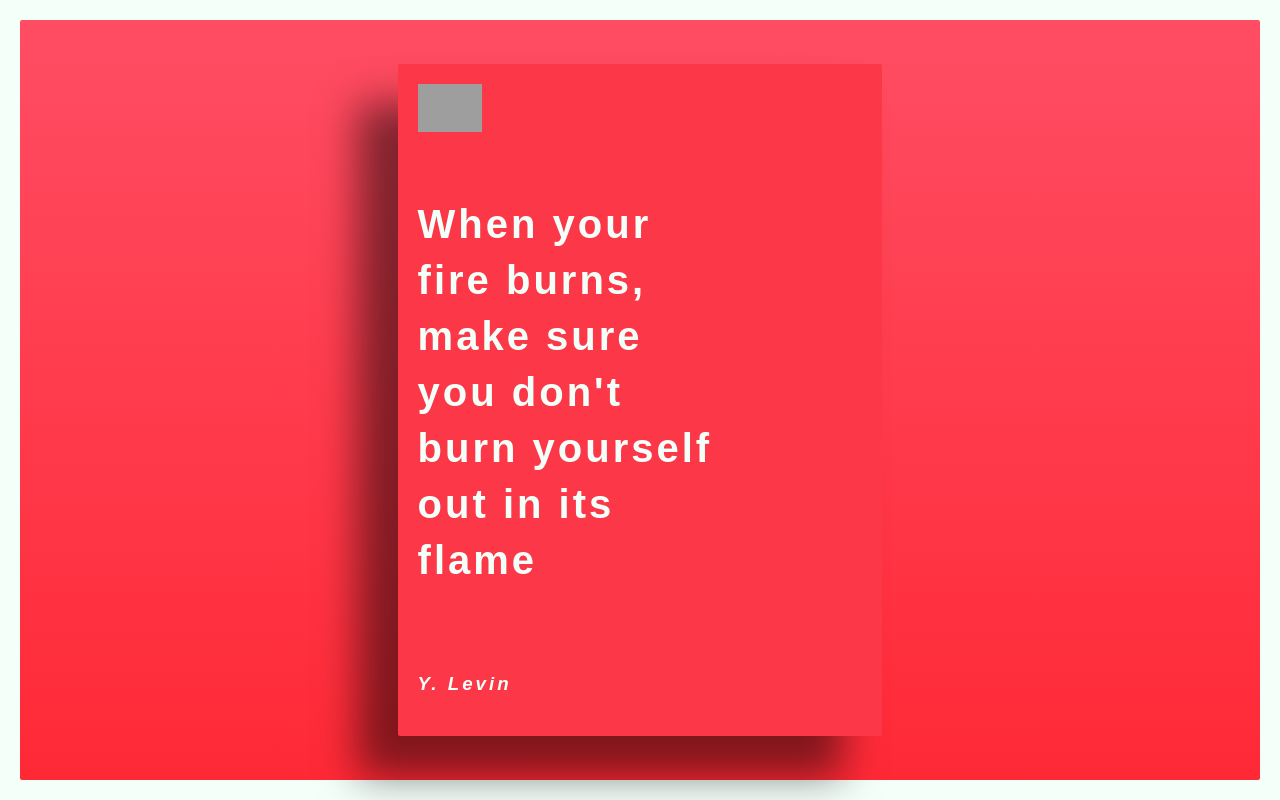
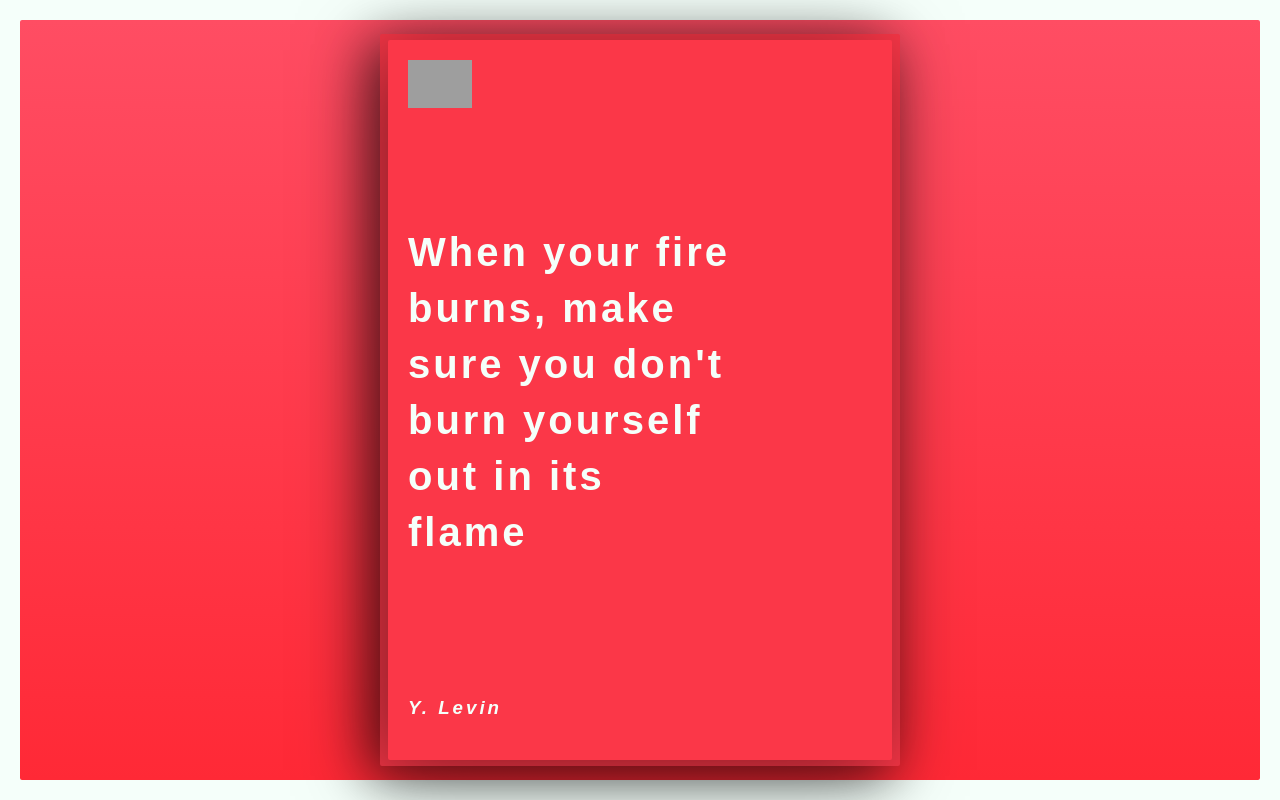
Before and after one commit to MarinaShaposhnikova/BeMotivated, a React app: page / in a window 1280 px wide. Built offline with nearby package versions, Linux system fonts and the light colour scheme; grey boxes are pictures that could not be loaded.

Commit message:
Implement animation fading card, add two 'cards' behind of main card

```diff
--- a/package.json
+++ b/package.json
@@ -89,6 +89,7 @@
   "dependencies": {
     "lodash": "^4.17.10",
     "react": "^16.4.0",
+    "react-addons-css-transition-group": "^15.6.2",
     "react-dom": "^16.4.0"
   }
 }
--- a/src/assets/scss/app.scss
+++ b/src/assets/scss/app.scss
@@ -9,3 +9,9 @@ body {
   background: $cardcolor;
   color: mintcream;
 }
+#card-back {
+  background: $cardcolor;
+}
+#card-back-last{
+  background: $cardcolor;
+}
--- a/src/index.js
+++ b/src/index.js
@@ -2,9 +2,14 @@
 import React from "react";
 import ReactDOM from "react-dom";
 import _ from "lodash";
+import people from "./assets/media/people.svg";
+import bulb from "./assets/media/light-bulb.svg";
+import global from "./assets/media/global.svg";
+
 import "./assets/scss/app.scss";
 import css from "./assets/css/app.css";
 import {generateCards} from "./js/data/data";
+import ReactCSSTransitionGroup from "react-addons-css-transition-group";
 
 class Leaf extends React.Component {
 	constructor(props) {
@@ -30,11 +35,13 @@ class Leaf extends React.Component {
 
 	render() {
 		return <div id="main">
+			<div id="card-back-last"/>
+			<div id="card-back"/>
 			<CardBlock
 				card={this.state.card}
 				swipeCard={this.swipeCard}
-				position={this.state.position}
-			/>
+				position={this.state.position}/>
+
 		</div>;
 	}
 }
@@ -42,15 +49,39 @@ class Leaf extends React.Component {
 class CardBlock extends React.Component {
 	constructor(props) {
 		super(props);
+		this.state = {};
+		this.state.fade = false;
+		this.fadingDone = this.fadingDone.bind(this);
 		this.onClick = this.onClick.bind(this);
 	}
 
 	onClick() {
+		this.setState({fade: true});
 		this.props.swipeCard(this.props.position);
 	}
 
+	componentDidMount() {
+		const elm = this.refs.card;
+		elm.addEventListener("animationend", this.fadingDone);
+	}
+
+	componentWillUnmount() {
+		const elm = this.refs.card;
+		elm.removeEventListener("animationend", this.fadingDone);
+	}
+
+	fadingDone() {
+		// will re-render component, removing the animation class
+		this.setState({fade: false});
+	}
+
 	render() {
-		return <div id="card" onClick={this.onClick}>
+		const fade = this.state.fade;
+		return <div
+			id="card"
+			ref='card'
+			onClick={this.onClick}
+			className={fade ? "fade" : ""}>
 			<img id="card-image" src={this.props.card.image}/>
 			<h1 id="card-title">{this.props.card.title}</h1>
 			<h3 id="card-author">{this.props.card.author}</h3>
```
Also changed, not shown: src/assets/css/app.css, 1 other file.
